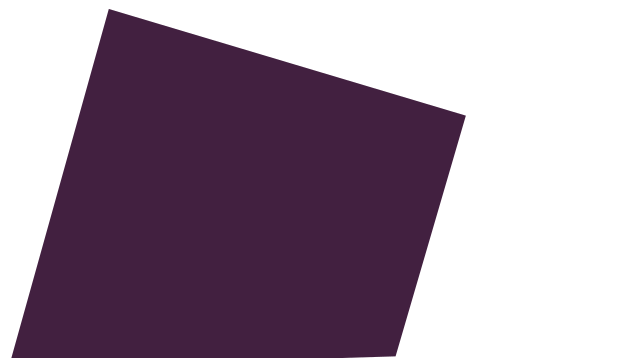
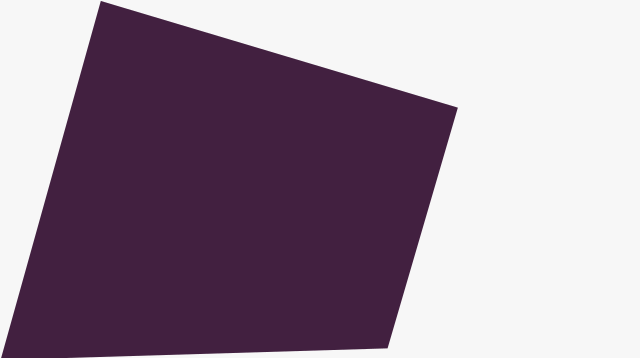
Before and after one commit to diasmante/Dimittens, a plain HTML site: page TCC/html/cadastro.html in a window 1280 px wide. Shown: the top 358 px of the page, without its empty margins (0-640 px from the left). Drawn offline with Linux system fonts and the light colour scheme.

Commit message:
Update cadastro.html

```diff
--- a/TCC/html/cadastro.html
+++ b/TCC/html/cadastro.html
@@ -5,7 +5,7 @@
     <meta http-equiv="X-UA-Compatible" content="IE=edge">
     <meta name="viewport" content="width=device-width, initial-scale=1.0">
     <title>Dimittens</title>
-        <link rel="stylesheet" href="..\TCC\css\cadastro.css">
+        <link rel="stylesheet" href="..\css\cadastro.css">
 </head>
 <body>
     <main>
```
